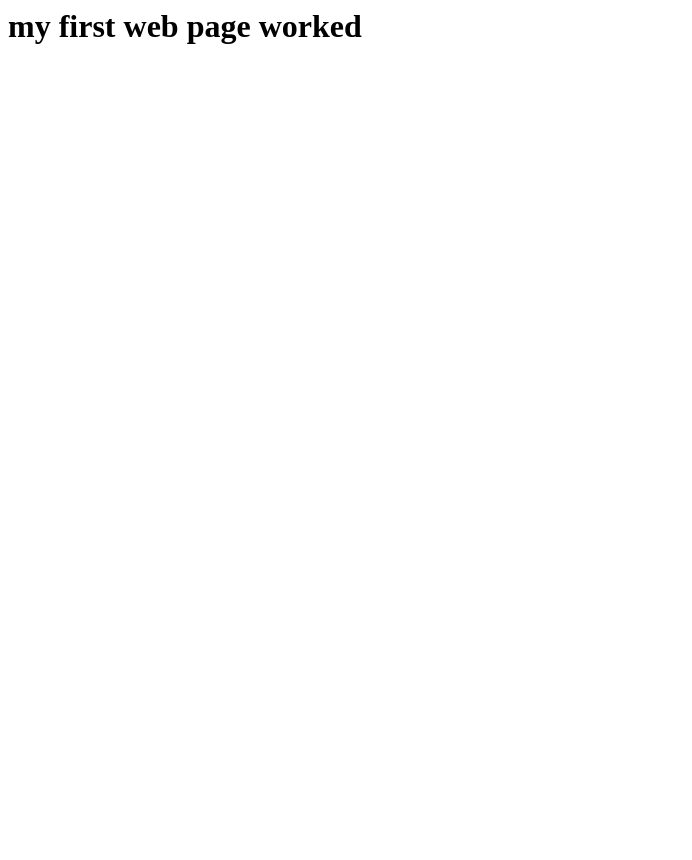
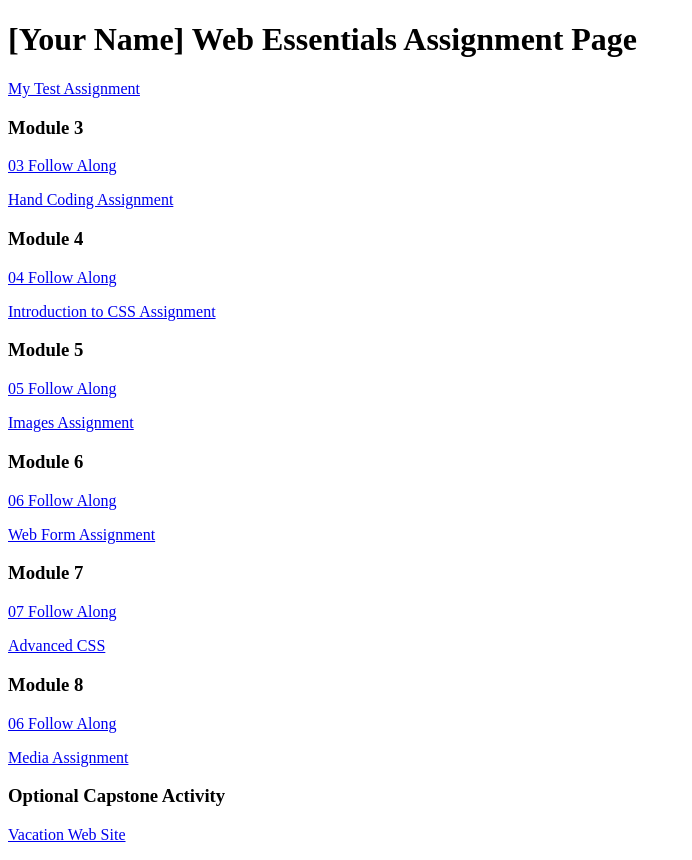
Before and after one commit to gogetasuper/dwdd1600, a plain HTML site: page index.html in a window 1280 px wide. Shown: the whole page, without its empty margins (0-692 px from the left). Before the commit the page ends 800 px from the top, so only its background shows below. Drawn offline with Linux system fonts and the light colour scheme.

Commit message:
Update index

```diff
--- a/index.html
+++ b/index.html
@@ -1,7 +1,39 @@
-<html>
-    <head>
-    </head>
-    <body>
-    <h1>my first web page worked</h1>
-    </body>
+<!DOCTYPE html>
+<html lang="en">
+	<head>
+		<meta charset="UTF-8">
+		<meta name="viewport" content="width=device-width, initial-scale=1.0">
+		<title>dwdd 1600 assignment list page</title>
+	</head>
+	<body>
+		<h1>[Your Name] Web Essentials Assignment Page</h1>
+		<p><a href="01test">My Test Assignment</a></p>
+
+		<h3>Module 3</h3>
+		<p><a href="03follow-along">03 Follow Along</a></p>
+		<p><a href="03hand-coding">Hand Coding Assignment</a></p>
+
+		<h3>Module 4</h3>
+		<p><a href="04follow-along">04 Follow Along</a></p>
+		<p><a href="04intro-css">Introduction to CSS Assignment</a></p>
+
+		<h3>Module 5</h3>
+		<p><a href="05follow-along">05 Follow Along</a></p>
+		<p><a href="05images">Images Assignment</a></p>
+
+		<h3>Module 6</h3>
+		<p><a href="06follow-along">06 Follow Along</a></p>
+		<p><a href="06form">Web Form Assignment</a></p>
+
+		<h3>Module 7</h3>
+		<p><a href="07follow-along">07 Follow Along</a></p>
+		<p><a href="07advanced-css">Advanced CSS</a></p>
+
+		<h3>Module 8</h3>
+		<p><a href="08follow-along">06 Follow Along</a></p>
+		<p><a href="08media">Media Assignment</a></p>
+
+		<h3>Optional Capstone Activity</h3>
+		<p><a href="vacation">Vacation Web Site</a></p>
+	</body>
 </html>
```
